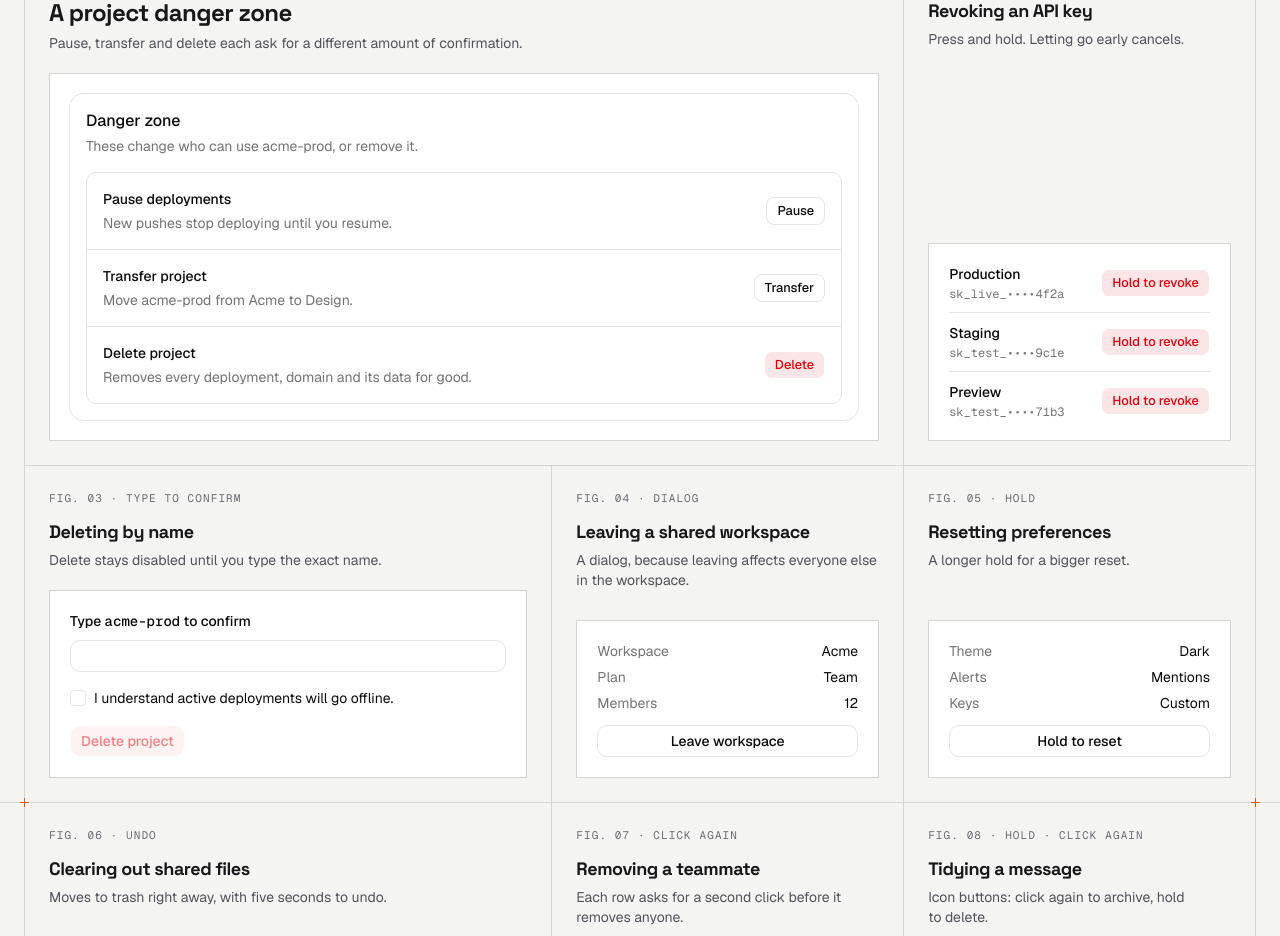
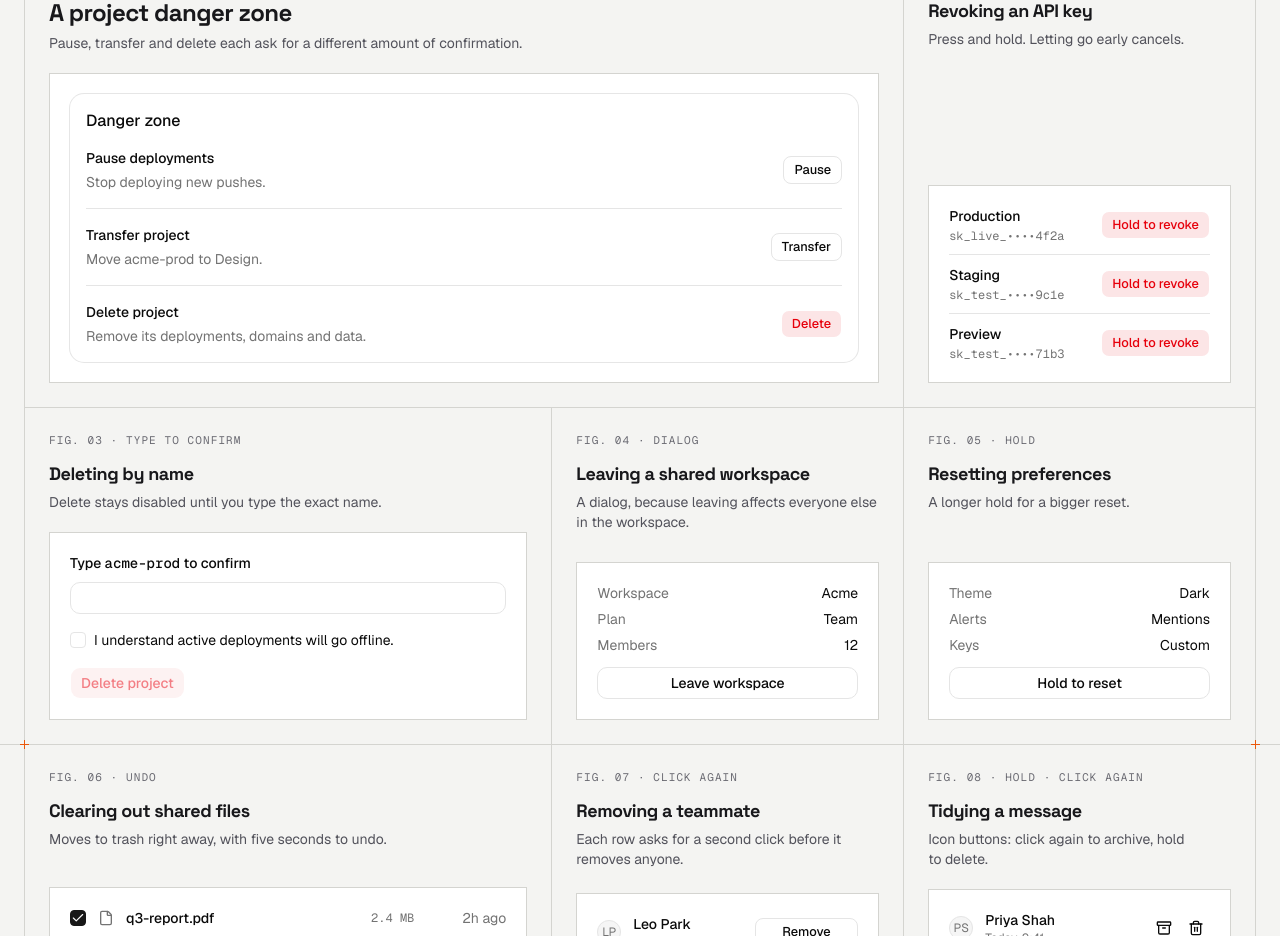
Before and after one commit to aidankmcalister/sureui, a Next.js app: page / in a window 1280 px wide. Shown: the part 820-1756 px from the top of the page. Built offline with nearby package versions, Linux system fonts and the light colour scheme.

Commit message:
refactor: distill the danger zone block

```diff
--- a/components/blocks/danger-zone-01/danger-zone.tsx
+++ b/components/blocks/danger-zone-01/danger-zone.tsx
@@ -1,10 +1,8 @@
 "use client"
 
 import * as React from "react"
-import { Trash2Icon } from "lucide-react"
 
 import { cn } from "@/lib/utils"
-import { Badge } from "@/components/ui/badge"
 import { Button } from "@/components/ui/button"
 import {
   Card,
@@ -13,13 +11,6 @@ import {
   CardHeader,
   CardTitle,
 } from "@/components/ui/card"
-import {
-  Empty,
-  EmptyDescription,
-  EmptyHeader,
-  EmptyMedia,
-  EmptyTitle,
-} from "@/components/ui/empty"
 import { ConfirmButton } from "@/components/ui/sureui/confirm-button"
 import { ConfirmDialog } from "@/components/ui/sureui/confirm-dialog"
 
@@ -48,18 +39,13 @@ function DangerZone({
 
   if (deleted) {
     return (
-      <Card className={cn("w-full", className)}>
-        <Empty role="status" className="py-10">
-          <EmptyHeader>
-            <EmptyMedia variant="icon">
-              <Trash2Icon />
-            </EmptyMedia>
-            <EmptyTitle>{project} was deleted</EmptyTitle>
-            <EmptyDescription>
+      <Card role="status" className={cn("w-full", className)}>
+        <CardHeader>
+          <CardTitle>{project} was deleted</CardTitle>
+          <CardDescription>
             Its deployments, domains and data are gone.
-            </EmptyDescription>
-          </EmptyHeader>
-        </Empty>
+          </CardDescription>
+        </CardHeader>
       </Card>
     )
   }
@@ -67,10 +53,9 @@ function DangerZone({
   const rows = [
     {
       title: "Pause deployments",
-      badge: paused ? "Paused" : undefined,
       description: paused
-        ? "New pushes wait until you resume. The current deployment stays live."
-        : "New pushes stop deploying until you resume.",
+        ? "Paused. New pushes wait until you resume."
+        : "Stop deploying new pushes.",
       action: paused ? (
         <Button
           variant="outline"
@@ -101,14 +86,13 @@ function DangerZone({
     },
     {
       title: "Transfer project",
-      badge: transferred ? "Transferred" : undefined,
       description: transferred
-        ? `${owner} owns ${project} now. Members of ${team} no longer have access.`
-        : `Move ${project} from ${team} to ${transferTo}.`,
+        ? `Transferred to ${owner}.`
+        : `Move ${project} to ${transferTo}.`,
       action: transferred ? null : (
         <ConfirmDialog
           title={`Transfer ${project} to ${transferTo}?`}
-          description={`Members of ${team} lose access. Owners of ${transferTo} get it, along with its deployments and domains.`}
+          description={`Members of ${team} lose access. Owners of ${transferTo} get the project, its deployments and domains.`}
           confirmLabel="Transfer"
           onConfirm={async () => {
             await request()
@@ -123,7 +107,7 @@ function DangerZone({
     },
     {
       title: "Delete project",
-      description: "Removes every deployment, domain and its data for good.",
+      description: "Remove its deployments, domains and data.",
       action: (
         <ConfirmDialog
           title={`Delete ${project}?`}
@@ -149,30 +133,20 @@ function DangerZone({
     <Card className={cn("w-full", className)}>
       <CardHeader>
         <CardTitle>Danger zone</CardTitle>
-        <CardDescription>
-          These change who can use {project}, or remove it.
-        </CardDescription>
       </CardHeader>
-      <CardContent>
-        <div className="divide-y rounded-lg border">
+      <CardContent className="divide-y">
         {rows.map((row) => (
           <div
             key={row.title}
-              className="flex flex-col gap-3 p-4 sm:flex-row sm:items-center sm:justify-between sm:gap-6"
+            className="flex items-center justify-between gap-4 py-4 first:pt-0 last:pb-0"
           >
             <div className="grid gap-1">
-                <div className="flex items-center gap-2 font-medium">
-                  {row.title}
-                  {row.badge && <Badge variant="secondary">{row.badge}</Badge>}
+              <p className="font-medium">{row.title}</p>
+              <p className="text-muted-foreground">{row.description}</p>
             </div>
-                <p className="text-pretty text-muted-foreground">
-                  {row.description}
-                </p>
-              </div>
-              {row.action && <div className="shrink-0">{row.action}</div>}
+            {row.action}
           </div>
         ))}
-        </div>
       </CardContent>
     </Card>
   )
--- a/registry.json
+++ b/registry.json
@@ -327,14 +327,11 @@
       "type": "registry:block",
       "title": "Danger Zone",
       "description": "A project settings danger zone: pause deployments with an undo window, transfer the project in a dialog, and delete it in a dialog that asks for the project name.",
-      "dependencies": ["lucide-react"],
       "registryDependencies": [
         "@sureui/confirm-button",
         "@sureui/confirm-dialog",
-        "badge",
         "button",
-        "card",
-        "empty"
+        "card"
       ],
       "files": [
         {
```
Also changed, not shown: 1 other file (tests, documents, lock files or other folders). Lines whose indentation alone changed are shown as unchanged.
